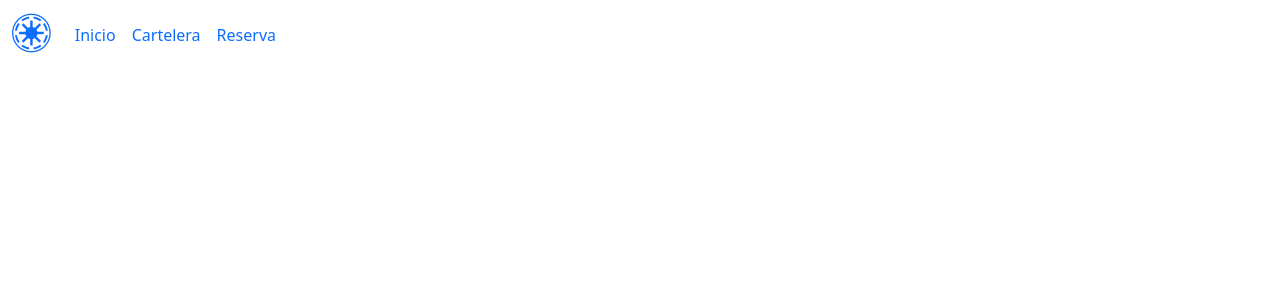
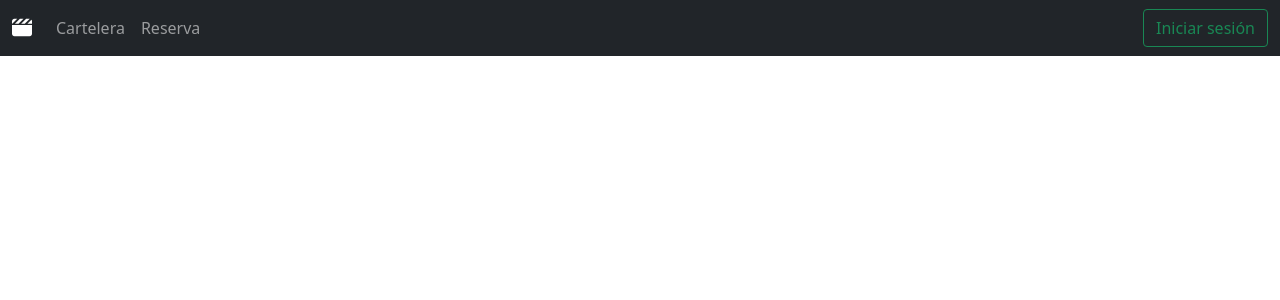
Before and after one commit to andresFLZ/Multiplex, a Django app: page / in a window 1280 px wide. Shown: the top 300 px of the page. Run offline with Django 4.2, Linux system fonts and the light colour scheme; some libraries are stand-ins or nearby versions.

Commit message:
Primera plantilla navbar

```diff
--- a/multiplex_app/templates/multiplex_app/base.html
+++ b/multiplex_app/templates/multiplex_app/base.html
@@ -15,32 +15,24 @@
     <title>MULTIPLEX</title>
 </head>
 <body>
-    <nav class="navbar navbar-expand-md" id="mainNav">
+    <nav class="navbar navbar-expand-sm navbar-dark bg-dark">
         <div class="container-fluid">
-
-            <!-- icono o nombre -->
             <a class="navbar-brand" href="#">
-                <i class="fa-brands fa-galactic-republic fa-2x"></i>
+                <i class="fa-solid fa-clapperboard fa-1x"></i>
             </a>
-
-            <!-- boton del menu -->
-            <button class="navbar-toggler" type="button" data-bs-toggle="collapse" data-bs-target="#menu" aria-controls="navbarSupportedContent" aria-expanded="false" aria-label="Toggle navigation">
-                <i class="fa-solid fa-book-journal-whills fa-2x"></i>
+            <button class="navbar-toggler" type="button" data-bs-toggle="collapse" data-bs-target="#navbarScroll" aria-controls="navbarScroll" aria-expanded="false" aria-label="Toggle navigation">
+                <span class="navbar-toggler-icon"></span>
             </button>
-
-            <!-- elementos del menu colapsable -->
-            <div class="collapse navbar-collapse" id="menu">
-                <ul class="navbar-nav">
+            <div class="collapse navbar-collapse" id="navbarScroll">
+                <ul class="navbar-nav me-auto my-2 my-lg-0 navbar-nav-scroll" style="--bs-scroll-height: 100px;">
                     <li class="nav-item">
-                        <a class="nav-link active" aria-current="page" href="#">Inicio</a>
+                        <a class="nav-link" aria-current="page" href="#">Cartelera</a>
                     </li>
                     <li class="nav-item">
-                        <a class="nav-link" href="#">Cartelera</a>
-                    </li>
-                    <li class="nav-item dropdown">
                         <a class="nav-link" href="#">Reserva</a>
                     </li>
                 </ul>
+                <button class="btn btn-outline-success" type="submit">Iniciar sesión</button>
             </div>
         </div>
     </nav>
```
